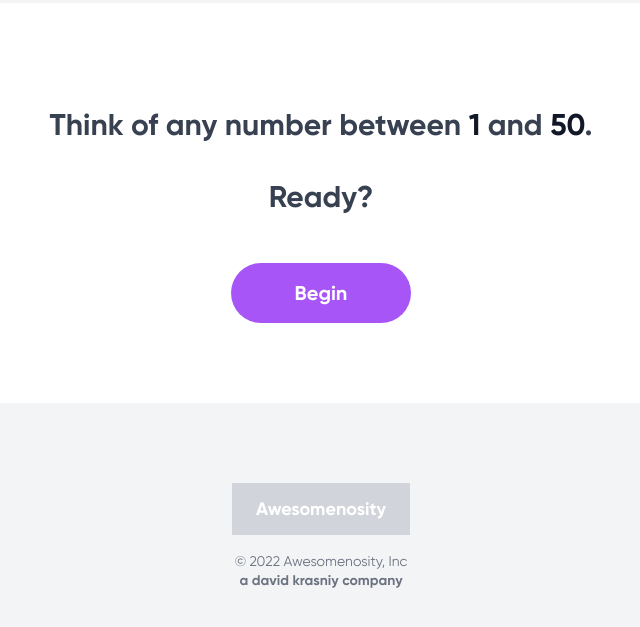
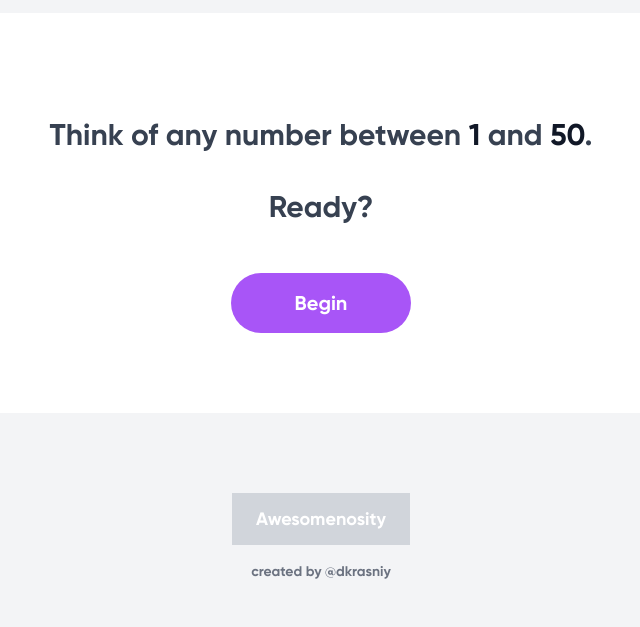
Before and after one commit to dkrasniy/awesomenosity, a Gatsby site: page / in a window 1280 px wide. Shown: the part 95-722 px from the top of the page, without its empty margins (319-959 px from the left). Built offline with nearby package versions, Linux system fonts and the light colour scheme; Gatsby itself is replaced by a stand-in of ours.

Commit message:
Update mathgame.tsx

```diff
--- a/src/components/mathgame.tsx
+++ b/src/components/mathgame.tsx
@@ -51,7 +51,7 @@ export default function MathGame() {
     const FooterArea = () => (
         <div className='flex items-center justify-between max-w-4xl w-full flex-col mt-16 pb-4'>
             <div className=" text-white text-lg font-display my-4 text-center font-bold py-3 px-6  select-none bg-gray-300">Awesomenosity</div>
-            <span className="text-sm text-gray-500 font-display text-center  block">&copy; 2022 Awesomenosity, Inc<a href="https://twitter.com/dkrasniy" className='block font-bold' target={"_blank"}>a david krasniy company</a></span>
+            <span className="text-sm text-gray-500 font-display text-center  block"><a href="https://twitter.com/dkrasniy" className='font-bold' target={"_blank"}>created by @dkrasniy</a></span>
         </div>
     )
 
```
